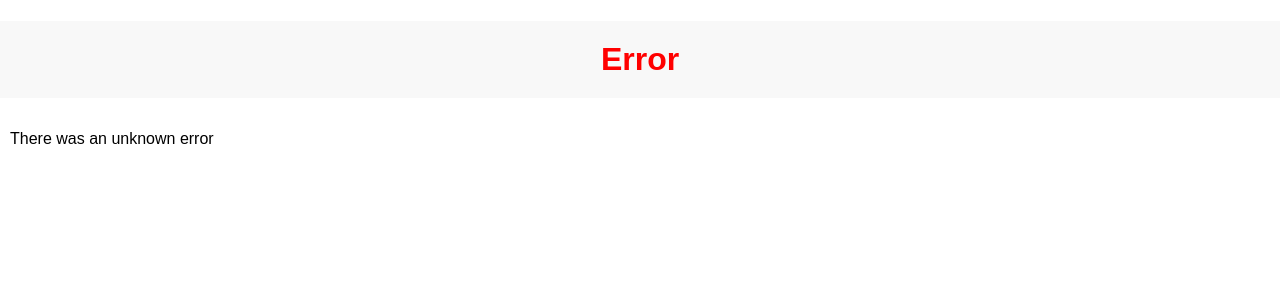
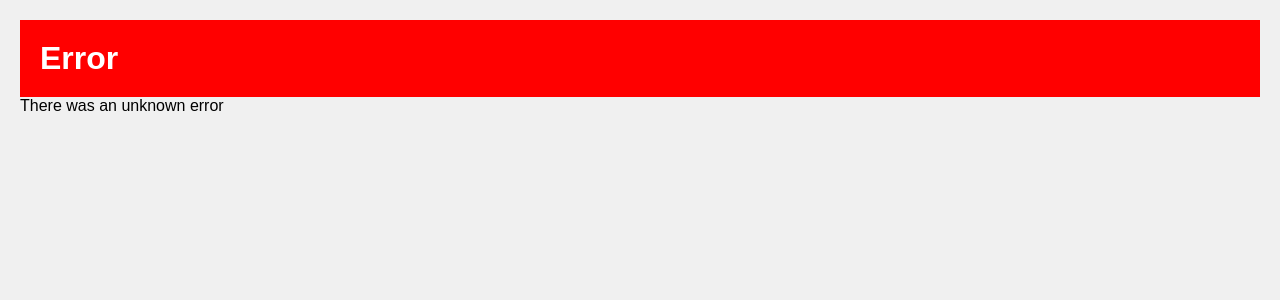
Before and after one commit to Abhishek10351/twitter_scraper, a Django app: template scraper/templates/error.html in a window 1280 px wide. Shown: the top 300 px of the page. Run offline with Django 5.2, Linux system fonts and the light colour scheme; the template is opened without the code that fills it, so the values that code supplies are empty.

Commit message:
move styles to seperate stylesheet

```diff
--- /dev/null
+++ b/scraper/static/app.css
@@ -0,0 +1,56 @@
+:root {
+    --primary-color: #007bff;
+    --secondary-color: #6c757d;
+}
+* {
+    margin: 0;
+    padding: 0;
+}
+body {
+    font-family: Arial, sans-serif;
+    padding: 20px;
+    background-color: #f0f0f0;
+}
+
+h1 {
+    background-color: #1da1f2;
+    color: white;
+    padding: 20px;
+
+    &.error {
+        background-color: red;
+    }
+}
+ul {
+    list-style-type: none;
+    padding: 0;
+}
+
+li {
+    background-color: white;
+    padding: 10px;
+    margin: 10px;
+    border-radius: 5px;
+}
+p.data {
+    background-color: #f0f0f0;
+    padding: 10px;
+    margin: 10px;
+    border-radius: 5px;
+}
+form {
+    margin: 20px;
+}
+
+button {
+    background-color: #1da1f2;
+    color: white;
+    padding: 10px;
+    border: none;
+    border-radius: 5px;
+    margin: 10px;
+    cursor: pointer;
+}
+button:hover {
+    background-color: #0d8bf0;
+}
--- a/scraper/templates/error.html
+++ b/scraper/templates/error.html
@@ -3,25 +3,11 @@
 <html>
     <head>
         <title>Error</title>
-        <style>
-            body {
-                font-family: Arial, sans-serif;
-                margin: 0;
-                padding: 0;
-            }
-            h1 {
-                background-color: #f8f8f8;
-                color: red;
-                padding: 20px 0;
-                text-align: center;
-            }
-            p {
-                padding: 10px;
-            }
-        </style>
+        {% load static %}
+        <link rel="stylesheet" href="{% static 'app.css' %}" />
     </head>
     <body>
-        <h1>Error</h1>
+        <h1 class="error">Error</h1>
         <p>There was an unknown error</p>
     </body>
 </html>
```
Also changed, not shown: scraper/templates/index.html (+2 -32 lines), scraper/templates/results.html (+3 -50 lines).
